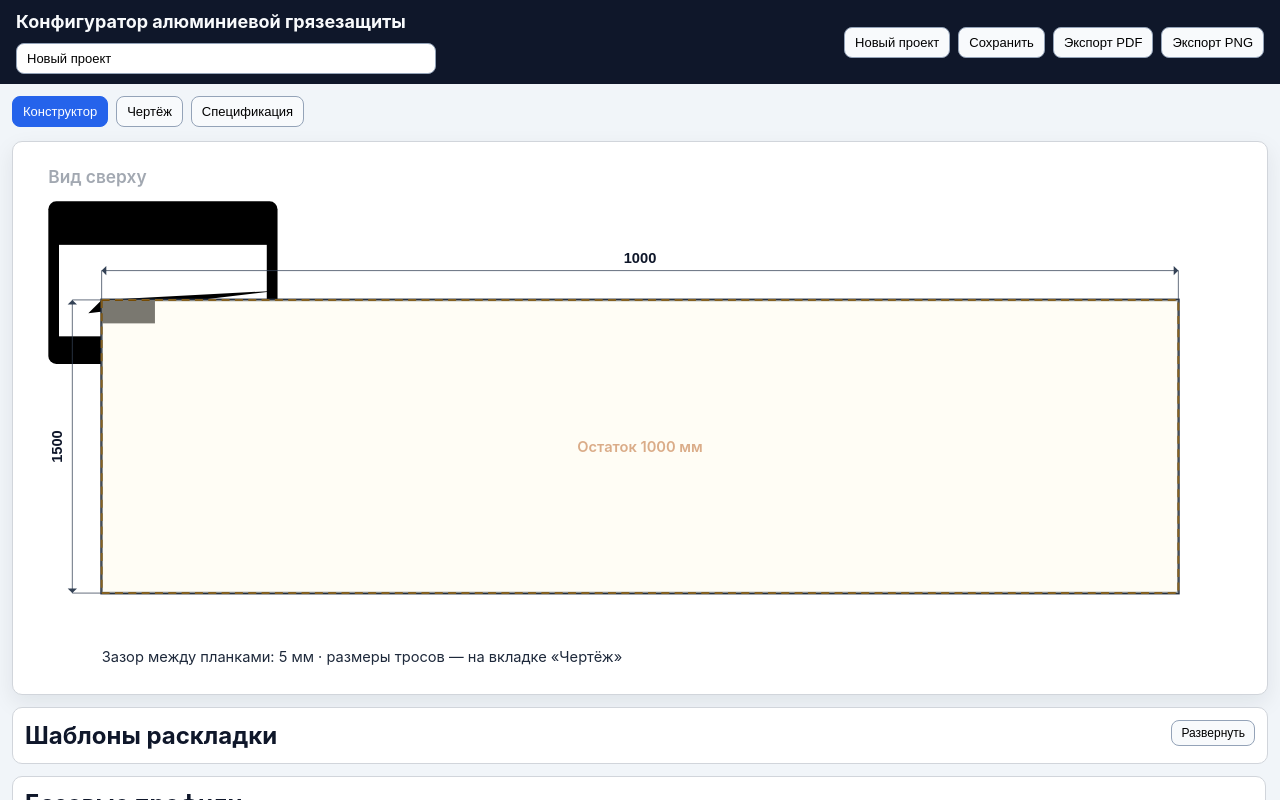
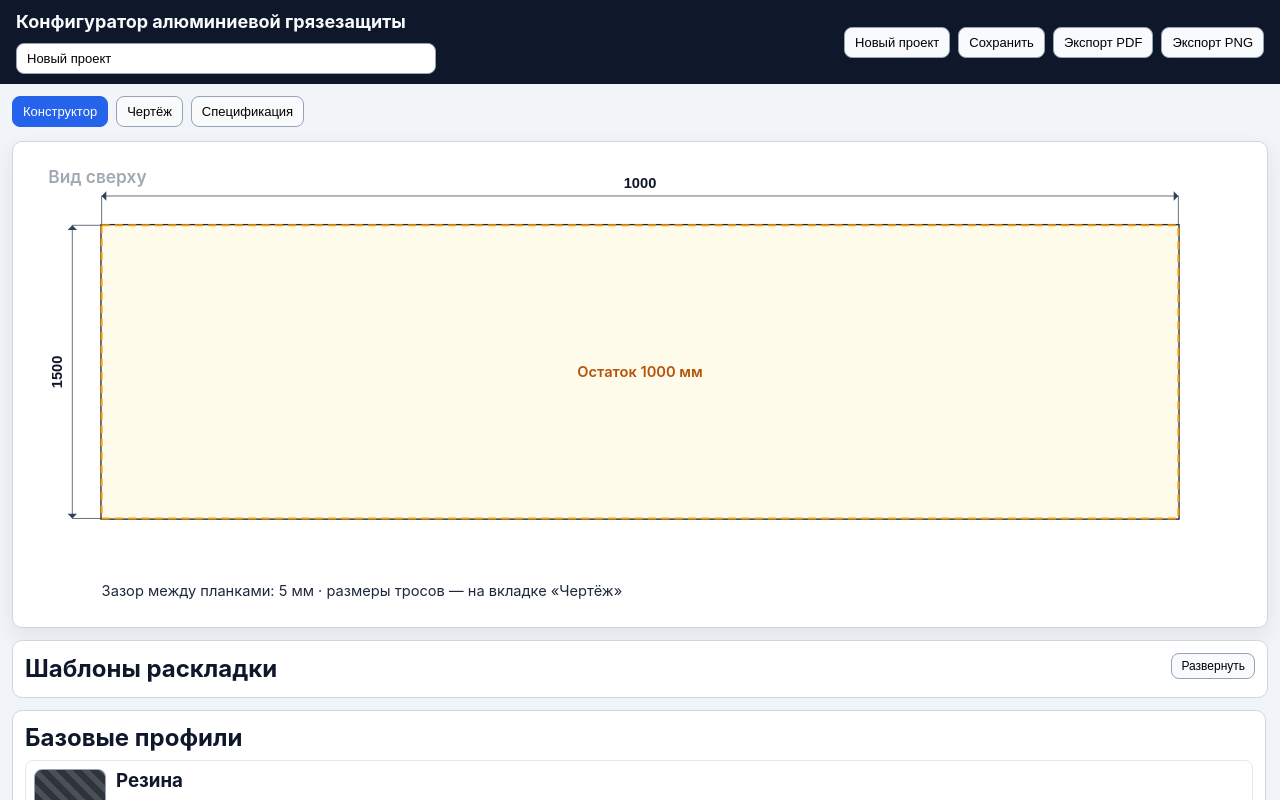
Before and after one commit to kefir161-spec/aluminum-mudguard, a React (Vite) app: page / in a window 1280 px wide. Shown: the top 800 px of the page. Built offline with nearby package versions, Linux system fonts and the light colour scheme.

Commit message:
Revert broken top-view callout; keep only semi-transparent title in corner.

```diff
--- a/src/renderers/TopViewRenderer.tsx
+++ b/src/renderers/TopViewRenderer.tsx
@@ -3,7 +3,7 @@ import { MODULE_GAP_MM } from '../domain/constants';
 import { getLengthPxPerMm } from '../data/profileTextures';
 import { ProfileTextureDefs } from './ProfileTextureDefs';
 import { ProfileStripGraphics } from './ProfileStripGraphics';
-import { buildLayoutGeometry, type LayoutRect } from './layoutGeometry';
+import { buildLayoutGeometry } from './layoutGeometry';
 import { HorizontalDimension, VerticalDimension } from './DimensionLines';
 
 type Props = {
@@ -12,113 +12,20 @@ type Props = {
   onStripClick: (stripId: string) => void;
 };
 
-const MAIN_VIEW_OPACITY = 0.48;
-const CORNER_WIDTH_LIMIT_MM = 96;
-const CORNER_LENGTH_MM = 120;
-
-type MatLayerProps = {
-  config: ProductConfig;
-  layoutRects: LayoutRect[];
-  topY: number;
-  drawableHeight: number;
-  lengthPxPerMm: number;
-  selectedStripId?: string;
-  onStripClick?: (stripId: string) => void;
-  opacity?: number;
-  interactive?: boolean;
-  idPrefix?: string;
-};
-
-const MatLayer = ({
-  config,
-  layoutRects,
-  topY,
-  drawableHeight,
-  lengthPxPerMm,
-  selectedStripId,
-  onStripClick,
-  opacity = 1,
-  interactive = false,
-  idPrefix = 'topview',
-}: MatLayerProps) => (
-  <g opacity={opacity}>
-    {layoutRects.map((rect, index) => {
-      if (rect.kind === 'gap') {
-        return (
-          <rect
-            key={`gap-${index}`}
-            x={rect.x}
-            y={topY}
-            width={rect.width}
-            height={drawableHeight}
-            fill="#f8fafc"
-            stroke="#cbd5e1"
-            strokeWidth={0.5}
-            strokeDasharray="3 2"
-          />
-        );
-      }
-
-      const strip = config.strips.find((item) => item.id === rect.stripId);
-      if (!strip) return null;
-
-      return (
-        <ProfileStripGraphics
-          key={strip.id}
-          type={strip.type}
-          x={rect.x}
-          y={topY}
-          width={rect.width}
-          height={drawableHeight}
-          lengthPxPerMm={lengthPxPerMm}
-          stroke={selectedStripId === strip.id ? '#2563eb' : '#334155'}
-          strokeWidth={selectedStripId === strip.id ? 3 : 1}
-          className={interactive ? 'strip-row' : undefined}
-          onClick={interactive ? () => onStripClick?.(strip.id) : undefined}
-          idPrefix={idPrefix}
-        />
-      );
-    })}
-  </g>
-);
-
-const collectCornerWidth = (layoutRects: LayoutRect[], scale: number): number => {
-  let widthMm = 0;
-  let widthPx = 0;
-
-  for (const rect of layoutRects) {
-    const segmentMm = rect.kind === 'gap' ? (rect.gapMm ?? MODULE_GAP_MM) : rect.width / scale;
-    if (widthMm >= CORNER_WIDTH_LIMIT_MM && widthPx > 0) break;
-    widthPx += rect.width;
-    widthMm += segmentMm;
-  }
-
-  return widthPx > 0 ? widthPx : layoutRects[0]?.width ?? 40;
-};
-
 /** Интерактивный вид конструктора — без размеров тросов, только общие габариты. */
 export const TopViewRenderer = ({ config, selectedStripId, onStripClick }: Props) => {
   const viewWidth = 920;
-  const viewHeight = 390;
+  const viewHeight = 340;
   const margin = 56;
   const drawableWidth = viewWidth - margin * 2;
   const drawableHeight = 220;
-  const topY = 108;
+  const topY = 52;
   const layout = buildLayoutGeometry(config, drawableWidth, margin);
   const lengthPxPerMm = getLengthPxPerMm(drawableHeight, config.totalLengthMm);
   const layoutRects = layout.rects;
   const { resolved } = layout;
   const remainderMm = resolved.remainderMm;
   const filledPx = resolved.effectiveWidthMm * layout.scale;
-  const cornerWidthPx = collectCornerWidth(layoutRects, layout.scale);
-  const cornerHeightPx = Math.min(
-    drawableHeight,
-    (Math.min(CORNER_LENGTH_MM, config.totalLengthMm) / config.totalLengthMm) * drawableHeight,
-  );
-  const calloutW = 172;
-  const calloutH = 122;
-  const calloutX = 16;
-  const calloutY = 34;
   const gapLabel =
     resolved.fitApplied && resolved.gapSizesMm.length > 0
       ? `Зазоры: ${Math.min(...resolved.gapSizesMm)}–${Math.max(...resolved.gapSizesMm)} мм (натяжение тросов)`
@@ -129,51 +36,13 @@ export const TopViewRenderer = ({ config, selectedStripId, onStripClick }: Props
       width="100%"
       viewBox={`0 0 ${viewWidth} ${viewHeight}`}
       preserveAspectRatio="xMidYMid meet"
-      className="renderer-svg top-view-svg"
+      className="renderer-svg"
     >
-      <ProfileTextureDefs widthScale={layout.scale} lengthPxPerMm={lengthPxPerMm} idPrefix="topview" />
-
+      <ProfileTextureDefs widthScale={layout.scale} lengthPxPerMm={lengthPxPerMm} />
       <text x={16} y={20} textAnchor="start" className="top-view-title">
         Вид сверху
         {config.dimensionSource === 'pit' ? ` · приямок ${config.orderWidthMm}×${config.orderLengthMm} мм` : ''}
       </text>
-
-      <g className="top-view-callout">
-        <rect
-          x={calloutX}
-          y={calloutY}
-          width={calloutW}
-          height={calloutH}
-          className="top-view-callout__frame"
-          rx={6}
-        />
-        <text x={calloutX + 10} y={calloutY + 14} className="top-view-callout__label">
-          Левый верхний угол
-        </text>
-        <svg
-          x={calloutX + 8}
-          y={calloutY + 20}
-          width={calloutW - 16}
-          height={calloutH - 28}
-          viewBox={`${margin} ${topY} ${cornerWidthPx} ${cornerHeightPx}`}
-          preserveAspectRatio="xMidYMid meet"
-          className="top-view-callout__zoom"
-        >
-          <rect x={margin} y={topY} width={cornerWidthPx} height={cornerHeightPx} fill="#fff" />
-          <MatLayer
-            config={config}
-            layoutRects={layoutRects}
-            topY={topY}
-            drawableHeight={drawableHeight}
-            lengthPxPerMm={lengthPxPerMm}
-            selectedStripId={selectedStripId}
-          />
-        </svg>
-        <polyline
-          points={`${calloutX + calloutW},${calloutY + calloutH * 0.55} ${margin - 10},${topY + 10} ${margin},${topY}`}
-          className="top-view-callout__leader"
-        />
-      </g>
 
       <rect
         x={margin}
@@ -184,29 +53,45 @@ export const TopViewRenderer = ({ config, selectedStripId, onStripClick }: Props
         stroke="#1f2937"
         strokeWidth={2}
       />
+      {layoutRects.map((rect, index) => {
+        if (rect.kind === 'gap') {
+          return (
+            <rect
+              key={`gap-${index}`}
+              x={rect.x}
+              y={topY}
+              width={rect.width}
+              height={drawableHeight}
+              fill="#f8fafc"
+              stroke="#cbd5e1"
+              strokeWidth={0.5}
+              strokeDasharray="3 2"
+            />
+          );
+        }
 
-      <MatLayer
-        config={config}
-        layoutRects={layoutRects}
-        topY={topY}
-        drawableHeight={drawableHeight}
-        lengthPxPerMm={lengthPxPerMm}
-        selectedStripId={selectedStripId}
-        onStripClick={onStripClick}
-        opacity={MAIN_VIEW_OPACITY}
-        interactive
-      />
+        const strip = config.strips.find((item) => item.id === rect.stripId);
+        if (!strip) return null;
 
-      <rect
-        x={margin}
-        y={topY}
-        width={cornerWidthPx}
-        height={cornerHeightPx}
-        className="top-view-corner-mark"
-      />
+        return (
+          <ProfileStripGraphics
+            key={strip.id}
+            type={strip.type}
+            x={rect.x}
+            y={topY}
+            width={rect.width}
+            height={drawableHeight}
+            lengthPxPerMm={lengthPxPerMm}
+            stroke={selectedStripId === strip.id ? '#2563eb' : '#334155'}
+            strokeWidth={selectedStripId === strip.id ? 3 : 1}
+            className="strip-row"
+            onClick={() => onStripClick(strip.id)}
+          />
+        );
+      })}
 
       {remainderMm > 0 && (
-        <g className="remainder-zone" opacity={MAIN_VIEW_OPACITY}>
+        <g className="remainder-zone">
           <rect
             x={margin + filledPx}
             y={topY}
```
